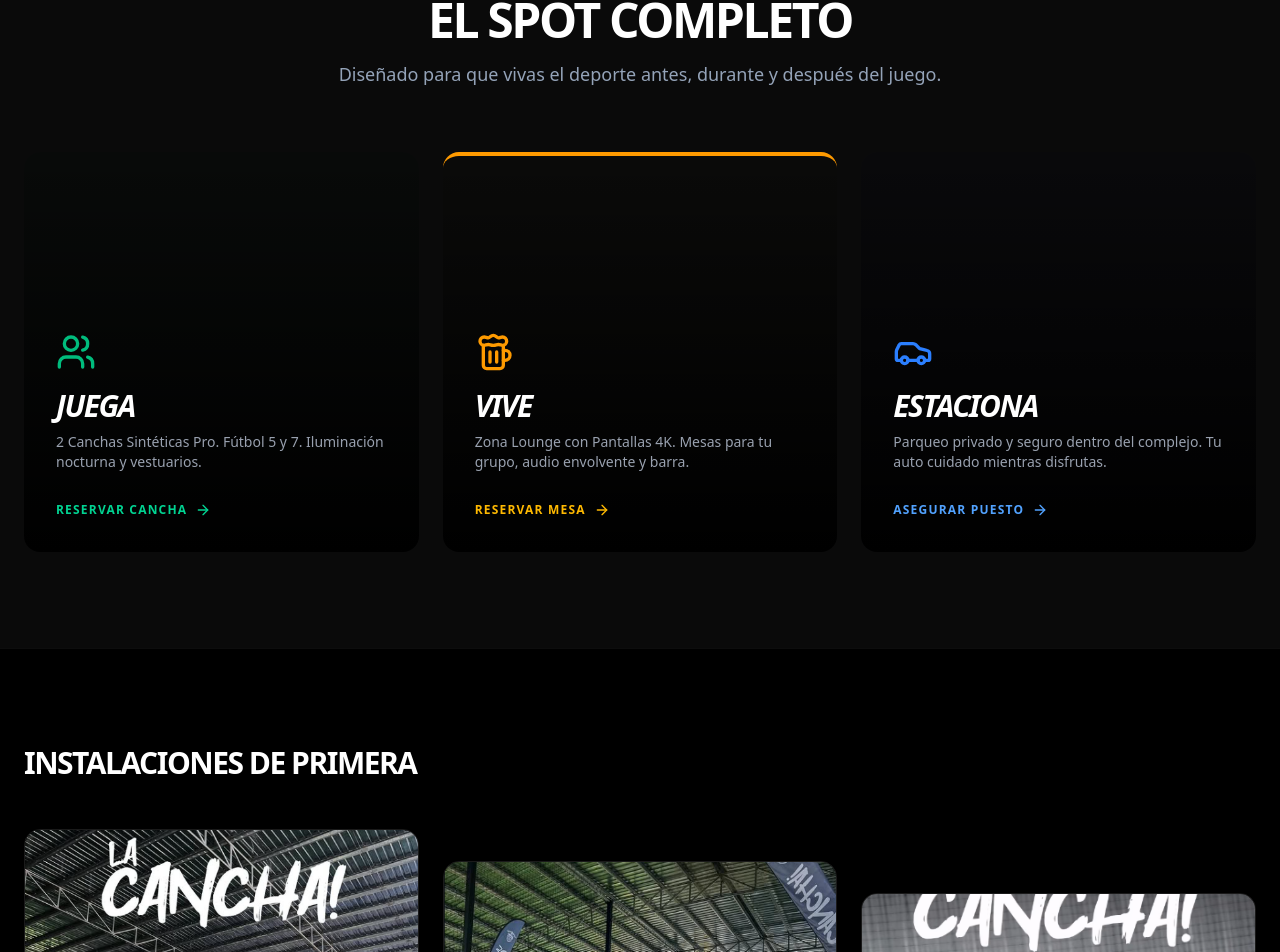
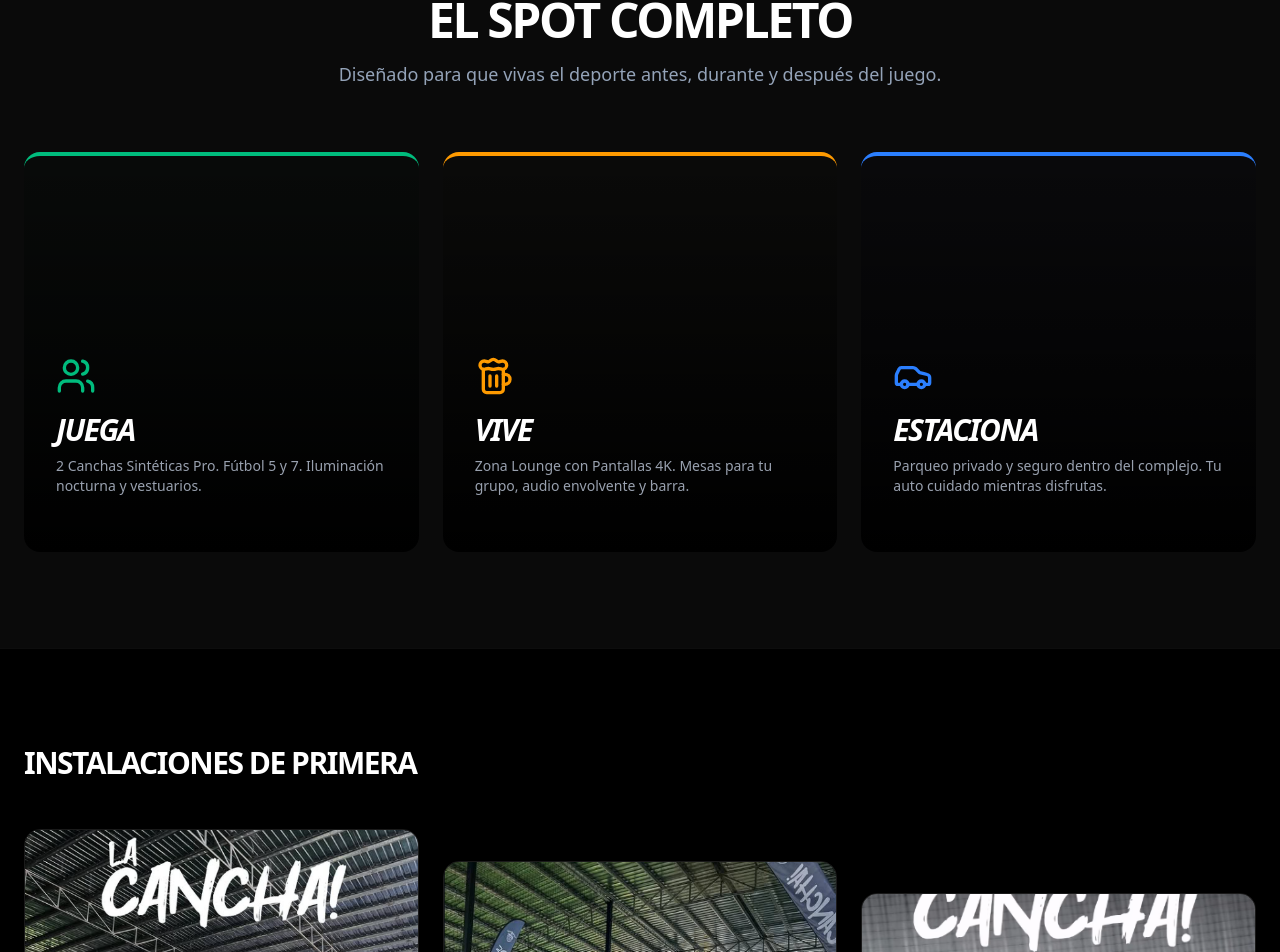
Before and after one commit to Alpizar28/Sport_Parking, a Next.js app: page / in a window 1280 px wide. Shown: the part 900-1852 px from the top of the page. Built offline with nearby package versions, Linux system fonts and the light colour scheme; no server answers.

Commit message:
Update home cards style: add colored top borders and remove action links

```diff
--- a/src/app/page.tsx
+++ b/src/app/page.tsx
@@ -161,16 +161,13 @@ export default async function Home() {
 
             <div className="grid grid-cols-1 md:grid-cols-3 gap-6">
               {/* Space Card 1: PLAY */}
-              <div className="group relative h-[400px] rounded-2xl overflow-hidden cursor-pointer">
+              <div className="group relative h-[400px] rounded-2xl overflow-hidden cursor-pointer border-t-4 border-emerald-500">
                 <div className="absolute inset-0 bg-emerald-900/20 mix-blend-overlay" />
                 <div className="absolute inset-0 bg-gradient-to-t from-black via-black/50 to-transparent" />
                 <div className="absolute bottom-0 left-0 p-8">
                   <Users className="w-10 h-10 text-emerald-500 mb-4" />
                   <h3 className="text-3xl font-bold text-white uppercase italic tracking-tighter mb-2">Juega</h3>
                   <p className="text-gray-400 text-sm mb-6 line-clamp-2">2 Canchas Sintéticas Pro. Fútbol 5 y 7. Iluminación nocturna y vestuarios.</p>
-                  <span className="inline-flex items-center gap-2 text-emerald-400 font-bold uppercase text-xs tracking-widest group-hover:translate-x-2 transition-transform">
-                    Reservar Cancha <ArrowRight className="w-4 h-4" />
-                  </span>
                 </div>
               </div>
 
@@ -182,23 +179,17 @@ export default async function Home() {
                   <Beer className="w-10 h-10 text-amber-500 mb-4" />
                   <h3 className="text-3xl font-bold text-white uppercase italic tracking-tighter mb-2">Vive</h3>
                   <p className="text-gray-400 text-sm mb-6 line-clamp-2">Zona Lounge con Pantallas 4K. Mesas para tu grupo, audio envolvente y barra.</p>
-                  <span className="inline-flex items-center gap-2 text-amber-400 font-bold uppercase text-xs tracking-widest group-hover:translate-x-2 transition-transform">
-                    Reservar Mesa <ArrowRight className="w-4 h-4" />
-                  </span>
                 </div>
               </div>
 
               {/* Space Card 3: PARK */}
-              <div className="group relative h-[400px] rounded-2xl overflow-hidden cursor-pointer">
+              <div className="group relative h-[400px] rounded-2xl overflow-hidden cursor-pointer border-t-4 border-blue-500">
                 <div className="absolute inset-0 bg-blue-900/20 mix-blend-overlay" />
                 <div className="absolute inset-0 bg-gradient-to-t from-black via-black/50 to-transparent" />
                 <div className="absolute bottom-0 left-0 p-8">
                   <Car className="w-10 h-10 text-blue-500 mb-4" />
                   <h3 className="text-3xl font-bold text-white uppercase italic tracking-tighter mb-2">Estaciona</h3>
                   <p className="text-gray-400 text-sm mb-6 line-clamp-2">Parqueo privado y seguro dentro del complejo. Tu auto cuidado mientras disfrutas.</p>
-                  <span className="inline-flex items-center gap-2 text-blue-400 font-bold uppercase text-xs tracking-widest group-hover:translate-x-2 transition-transform">
-                    Asegurar Puesto <ArrowRight className="w-4 h-4" />
-                  </span>
                 </div>
               </div>
             </div>
```
